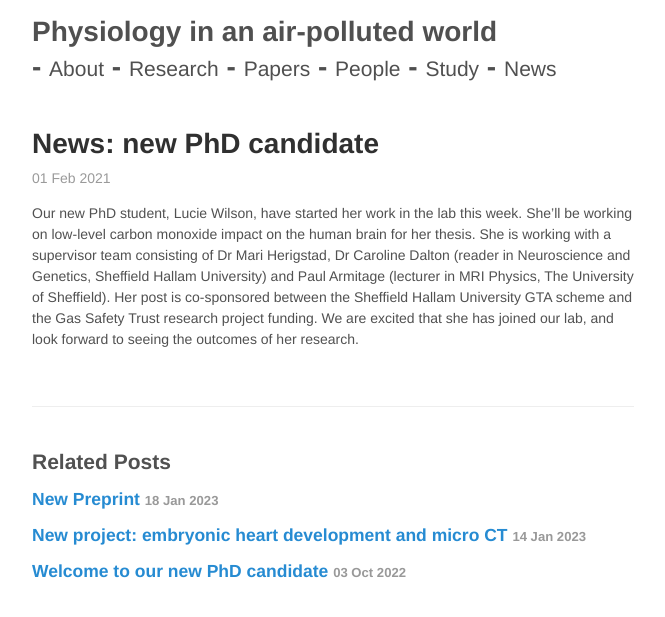
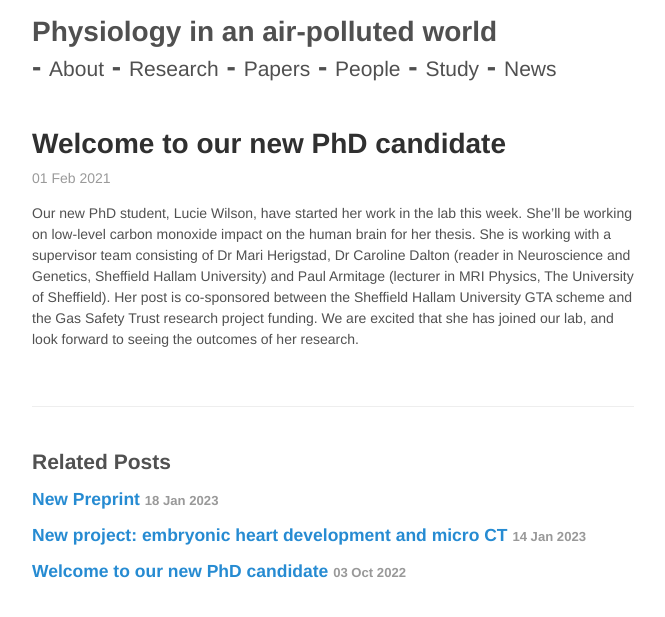
Before and after one commit to mariherigstad/mariherigstad.github.io, a Jekyll site: the page built from _posts/2021-02-01-new-PhD-student-in-the-lab.md, in a window 1280 px wide. Shown: the top 617 px of the page, without its empty margins (307-972 px from the left). Built offline with Jekyll 4.4.1, drawn with Linux system fonts in a browser that asks for light colours.

Commit message:
Update 2021-02-01-new-PhD-student-in-the-lab.md

```diff
--- a/_posts/2021-02-01-new-PhD-student-in-the-lab.md
+++ b/_posts/2021-02-01-new-PhD-student-in-the-lab.md
@@ -1,6 +1,6 @@
 ---
 layout: post
-title: "News: new PhD candidate"
+title: "Welcome to our new PhD candidate"
 date: 2021-02-01
 ---
 Our new PhD student, Lucie Wilson, have started her work in the lab this week. She'll be working on low-level carbon monoxide impact on the human brain for her thesis.
```
